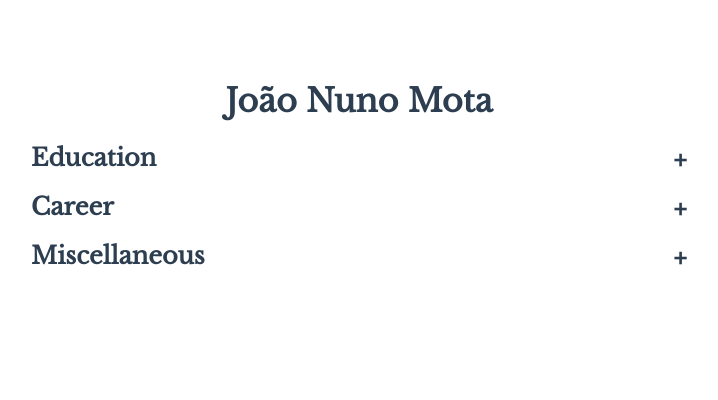
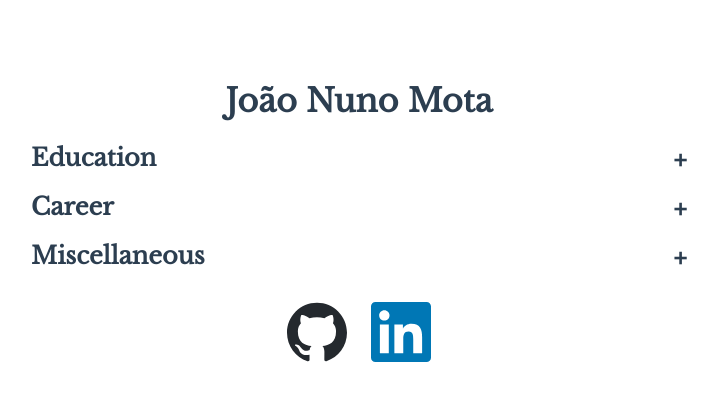
Before and after one commit to joaonunomota/joaonunomota.github.io, a Vue app: page / in a window 1280 px wide. Shown: the top 400 px of the page, without its empty margins (281-999 px from the left). Built offline with nearby package versions, Linux system fonts and the light colour scheme.

Commit message:
Add missing social link components

```diff
--- a/src/App.vue
+++ b/src/App.vue
@@ -8,6 +8,10 @@
         <simple-header-accordion
           header="Miscellaneous"
         ></simple-header-accordion>
+      </div>
+      <div>
+        <github-social-link class="social-icon" />
+        <linked-in-social-link class="social-icon" />
       </div>
     </div>
   </div>
```
